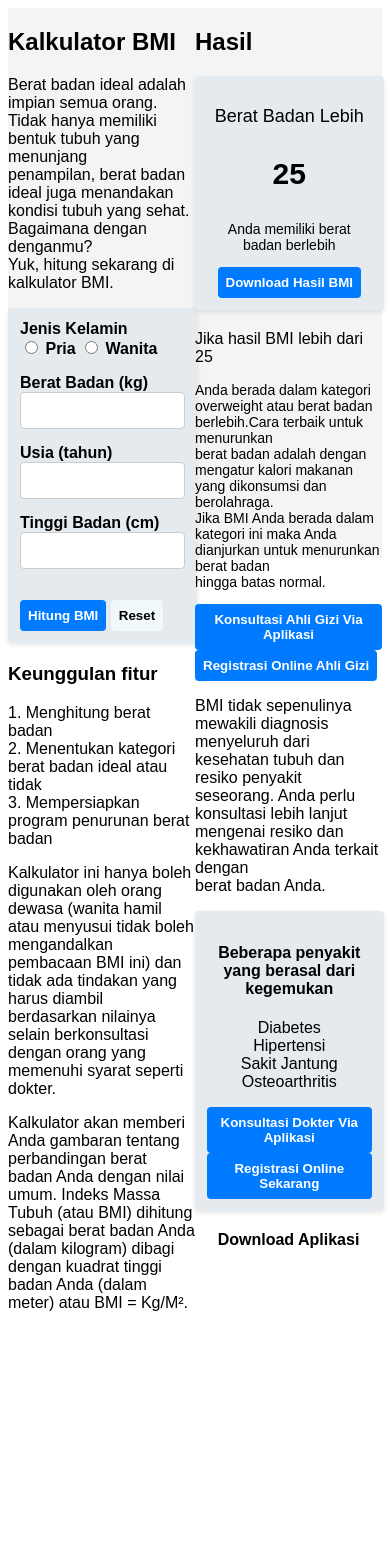
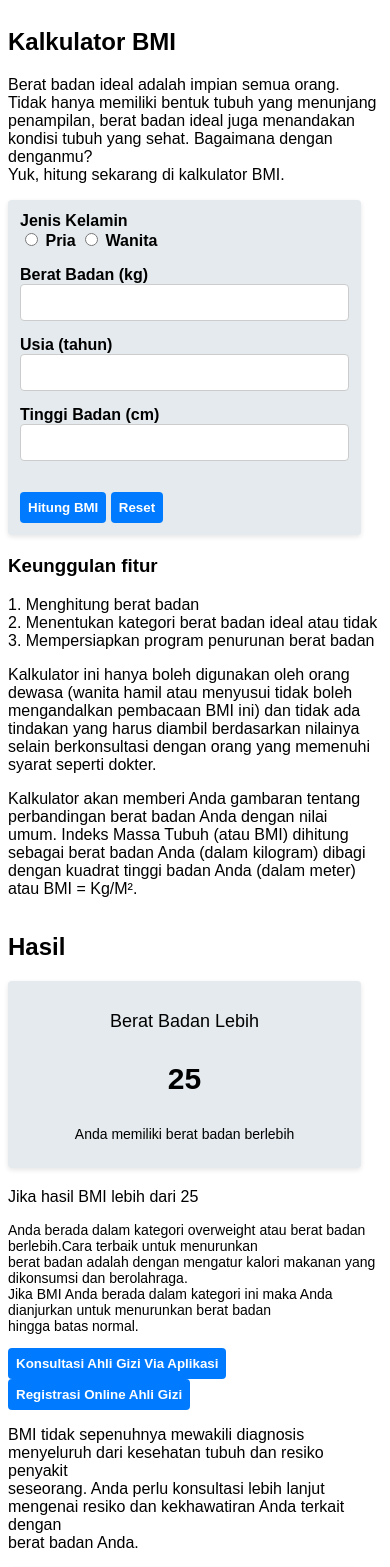
Before and after one commit to revou-fundamental-course/28-oct-24-AzmiFKurnia, a plain HTML site: page index.html in a window 390 px wide. Shown: the top 1567 px of the page. Before the commit the page ends 1312 px from the top, so only its background shows below. Drawn offline with Linux system fonts and the light colour scheme.

Commit message:
update html,css,js

```diff
--- a/css/style.css
+++ b/css/style.css
@@ -2,8 +2,13 @@
 main {
     display: flex;
     justify-content: space-around;
-    font-family: sans-serif;
-    background-color: #f4f4f4;
+    font-family: Arial, Helvetica, sans-serif;
+}
+
+@media only screen and (max-width: 480px) {
+    main {
+        flex-direction: column;
+    }
 }
 
 input[type=number]{
--- a/index.html
+++ b/index.html
@@ -11,7 +11,7 @@
 <body>
     <main>
         <!-- SECTION FORM -->
-        <section style="width: 50%;height: 550px;float: left;">
+        <section>
             <div>
                 <!-- INI HEADER 1 -->
                 <header>
@@ -49,7 +49,7 @@
 
                 <!-- BUTTON KALKULATOR -->
                 <button id="calculate-bmi">Hitung BMI</button>
-                <button id="reset" style="background-color: rgb(240 248 249); color: black;">Reset</button>
+                <button id="reset">Reset</button>
             </form>
 
             <div>
@@ -76,7 +76,7 @@
         </section>
 
         <!-- SECTION RESULT -->
-        <section style="width: 50%;height: 550px;float: left;">
+        <section>
             <!-- INI HEADER 1 -->
             <header>
                 <h1>Hasil</h1>
@@ -88,8 +88,6 @@
                 <P id="resultText">Berat Badan Lebih</P>
                 <p id="resultNumber">25</p>
                 <p id="resultDetails">Anda memiliki berat badan berlebih</p>
-
-                <button>Download Hasil BMI</button>
 
             </div>
 
@@ -104,10 +102,10 @@
                     hingga batas normal.</p>
 
                 <!-- BUTTON KONSUL -->
-                <button>Konsultasi Ahli Gizi Via Aplikasi</button>
-                <button>Registrasi Online Ahli Gizi</button>
+                <button onclick="window.location.href='https://www.halodoc.com/tanya-dokter/kategori/spesialis-gizi-klinik?srsltid=AfmBOoq9ZujEsuqLJ_o_ey1yf9Rq_St2khEn3xbuSYOvrll_F2B7njiI';">Konsultasi Ahli Gizi Via Aplikasi</button>
+                <button onclick="window.location.href='https://www.halodoc.com/tanya-dokter/kategori/spesialis-gizi-klinik?srsltid=AfmBOoq9ZujEsuqLJ_o_ey1yf9Rq_St2khEn3xbuSYOvrll_F2B7njiI';">Registrasi Online Ahli Gizi</button>
 
-                <p>BMI tidak sepenulinya mewakili diagnosis menyeluruh dari kesehatan tubuh dan resiko penyakit<br>
+                <p>BMI tidak sepenuhnya mewakili diagnosis menyeluruh dari kesehatan tubuh dan resiko penyakit<br>
                     seseorang. Anda perlu konsultasi lebih lanjut mengenai resiko dan kekhawatiran Anda terkait
                     dengan<br>
                     berat badan Anda.</p>
@@ -125,13 +123,13 @@
                 </p>
 
                 <!-- BUTTON KONSUL -->
-                <button>Konsultasi Dokter Via Aplikasi</button>
-                <button>Registrasi Online Sekarang</button>
+                <button onclick="window.location.href='https://www.halodoc.com/tanya-dokter/kategori/spesialis-gizi-klinik?srsltid=AfmBOoq9ZujEsuqLJ_o_ey1yf9Rq_St2khEn3xbuSYOvrll_F2B7njiI';">Konsultasi Dokter Via Aplikasi</button>
+                <button onclick="window.location.href='https://www.halodoc.com/tanya-dokter/kategori/spesialis-gizi-klinik?srsltid=AfmBOoq9ZujEsuqLJ_o_ey1yf9Rq_St2khEn3xbuSYOvrll_F2B7njiI';">Registrasi Online Sekarang</button>
             </div>
 
             <!-- INI FOOTER -->
             <footer>
-                <h4 class="links" id="links">Download Aplikasi</h4>
+                <h4 class="links" id="links">Untuk informasi lebih lanjut, konsultasikan dengan profesional kesehatan. <a href="https://play.google.com/store/apps/details?id=com.example.bmicalculator" target="_blank">Unduh aplikasi di Google Play</a> or <a href="https://apps.apple.com/us/app/bmi-calculator/id123456789" target="_blank">App Store</a></h4>
             </footer>
         </section>
     </main>
```
Also changed, not shown: js/script.js (+5 -2 lines).
